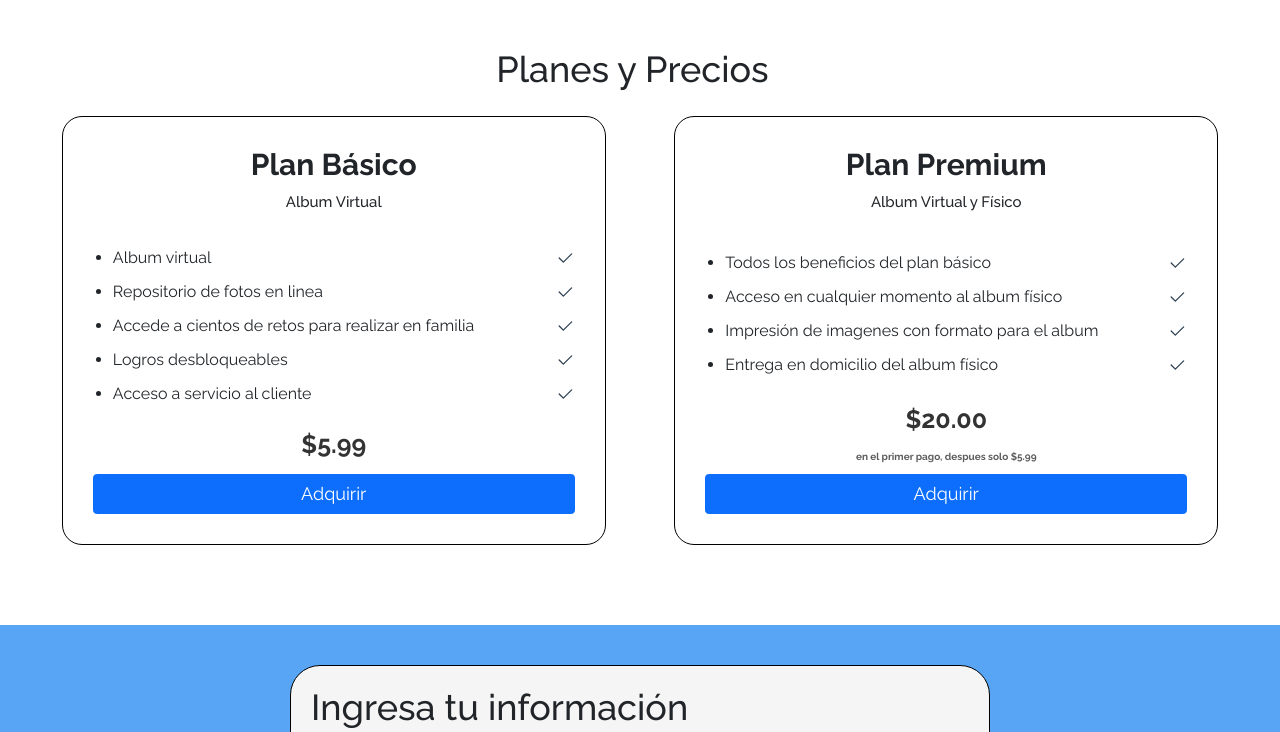
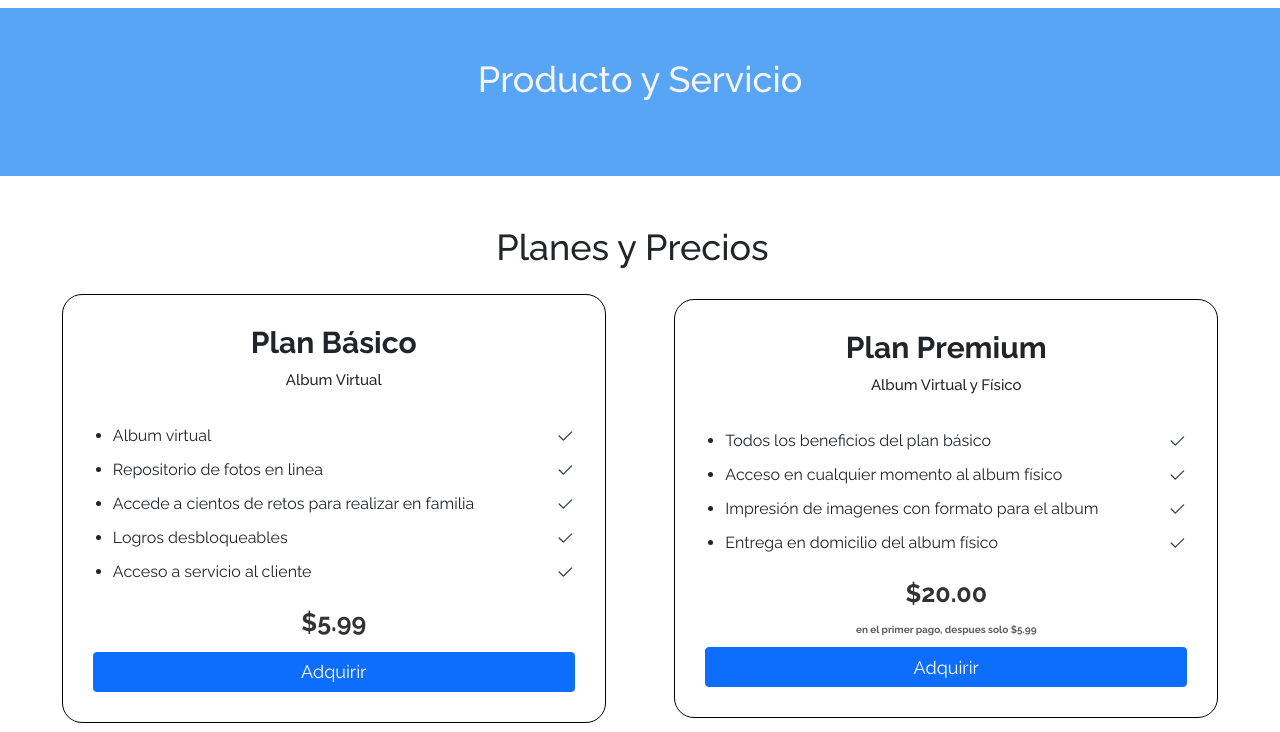
Before and after one commit to Niariasve/FamilyTime, a website: page index.html in a window 1280 px wide. Shown: the part 696-1428 px from the top of the page. Drawn offline with nearby package versions, Linux system fonts and the light colour scheme.

Commit message:
avance con producto

```diff
--- a/index.html
+++ b/index.html
@@ -70,6 +70,16 @@
                     </div>
                 </div>
             </div>
+        </div>
+    </section>
+
+    <section class="producto-section section">
+        <div class="row">
+            <h2 class="text-center">Producto y Servicio</h2>
+        </div>
+
+        <div class="contenedor">
+
         </div>
     </section>
 
--- a/src/scss/layout/_form.scss
+++ b/src/scss/layout/_form.scss
@@ -7,7 +7,7 @@
 
 .form-section {
     background-color: v.$primary-200;
-    padding: 4rem;
+    padding: 5rem;
 }
 
 .form-container {
--- a/src/scss/layout/_hero.scss
+++ b/src/scss/layout/_hero.scss
@@ -7,7 +7,7 @@
     background-size: cover;
     height: 55rem;
     position: relative;
-    margin-bottom: 2rem;
+    margin-bottom: 1rem;
     background-position: left top;
 }
 
--- a/src/scss/layout/_index.scss
+++ b/src/scss/layout/_index.scss
@@ -1,4 +1,5 @@
 @use 'header';
 @use 'hero';
+@use 'producto';
 @use 'planes';
 @use 'form';
--- a/src/scss/layout/_planes.scss
+++ b/src/scss/layout/_planes.scss
@@ -2,7 +2,9 @@
 @use '../base/mixins' as m;
 
 .card-group {
-    justify-content: center;
+    display: flex;
+    flex-direction: column;
+    align-items: center;
 
     @include m.medium {
         @include m.grid(2, 4rem);
--- /dev/null
+++ b/src/scss/layout/_producto.scss
@@ -0,0 +1,12 @@
+@use '../base/variables' as v;
+@use '../base/mixins' as m;
+
+.producto-section {
+    background-color: v.$primary-200;
+    padding: 5rem;
+    margin-top: 0;
+
+    h2 {
+        color: v.$bg-200
+    }
+}
```
Also changed, not shown: build/css/app.css, 1 other file.
